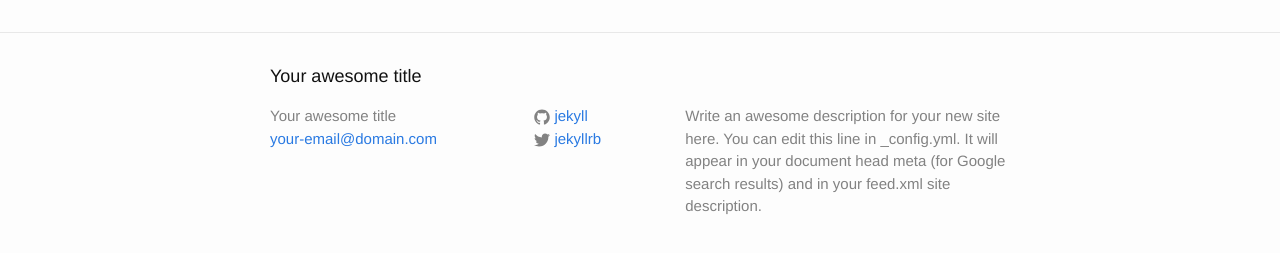
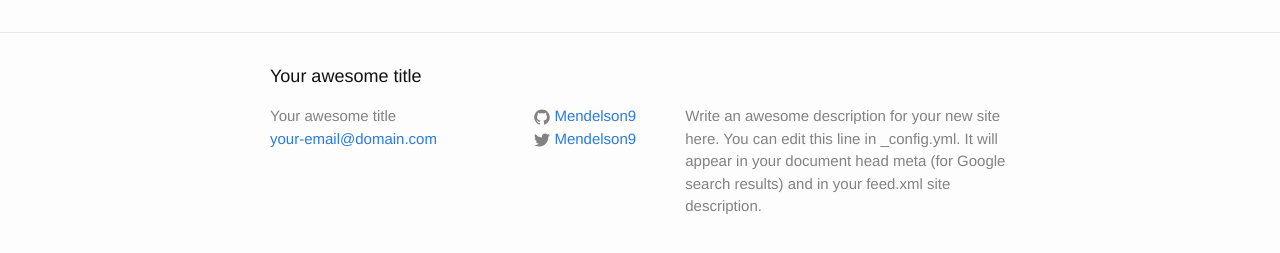
Before and after one commit to Mendelson9/Mendelson9.github.io, a Jekyll site: the page built from index.html, in a window 1280 px wide. Shown: the part 354-607 px from the top of the page. Built offline with Jekyll 4.4.1, drawn with Linux system fonts in a browser that asks for light colours.

Commit message:
Added github and twitter usernames

```diff
--- a/_config.yml
+++ b/_config.yml
@@ -14,8 +14,8 @@ description: > # this means to ignore newlines until "baseurl:"
   Google search results) and in your feed.xml site description.
 baseurl: "" # the subpath of your site, e.g. /blog
 url: "http://yourdomain.com" # the base hostname & protocol for your site
-twitter_username: jekyllrb
-github_username:  jekyll
+twitter_username: Mendelson9
+github_username:  Mendelson9
 
 # Build settings
 markdown: kramdown
```
